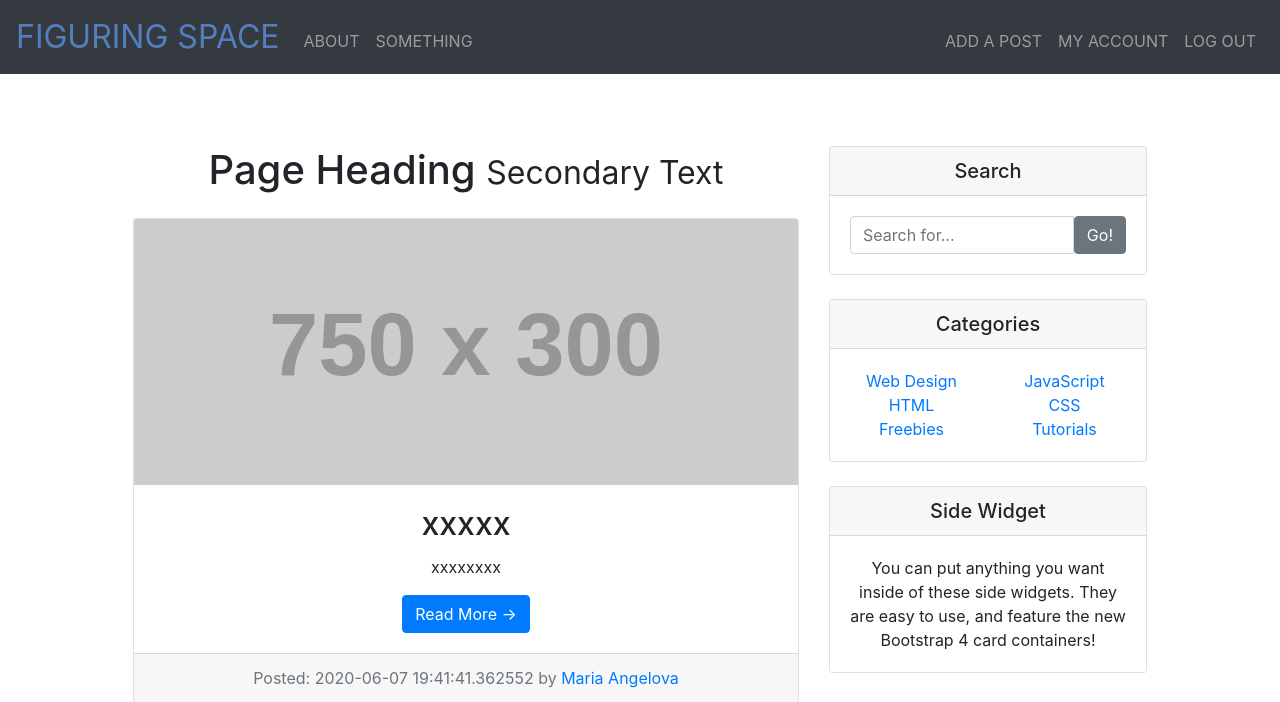
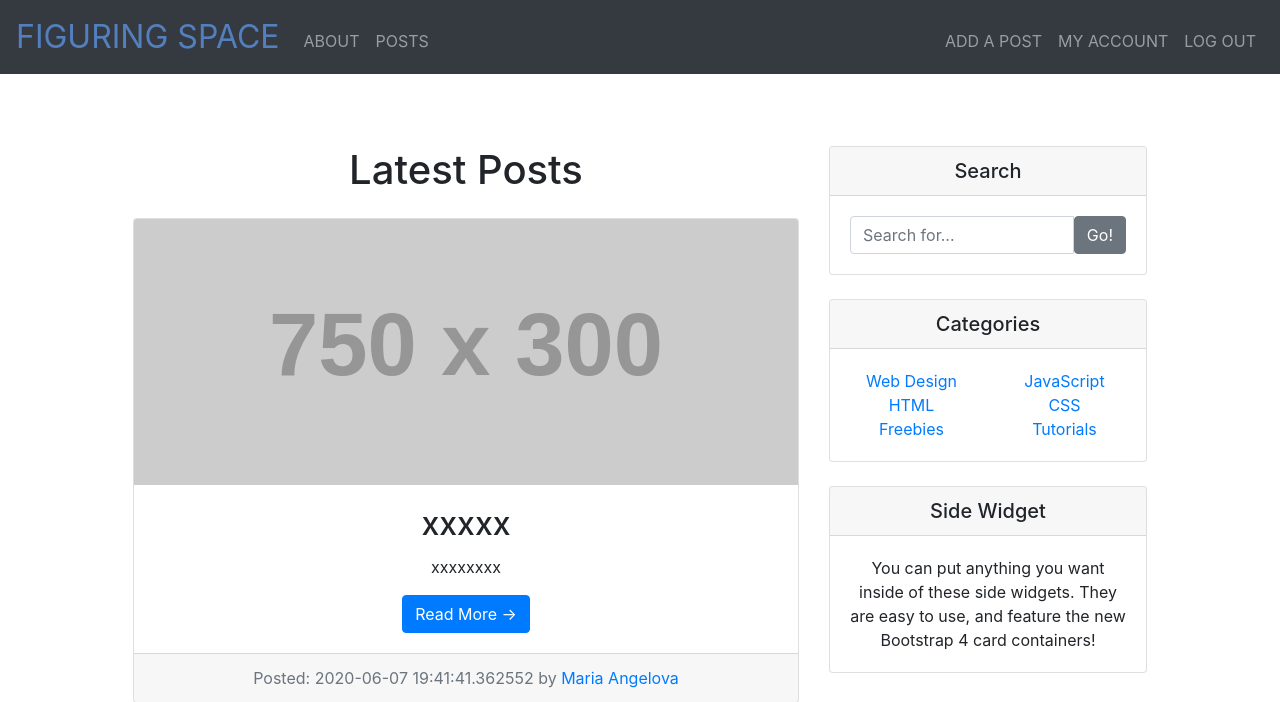
Before and after one commit to mariazangelova/flask-blog-app, a Flask app: page / in a window 1280 px wide. Shown: the top 702 px of the page. Run offline with Flask 2, Linux system fonts and the light colour scheme; a user stored in the database is signed in; data comes from the database, SQL or seed files in the repository; both versions use the stored data as it was after the commit; grey boxes labelled with a size stand in for pictures from a placeholder-image service; some libraries are stand-ins or nearby versions.

Commit message:
Display the name of the author for each post

```diff
--- a/app.py
+++ b/app.py
@@ -59,13 +59,16 @@ Session(app)
 
 
 @app.route("/")
-@login_required
 def index():
     posts = Post.query.join(User).order_by(desc(Post.date_posted)).all()
     return render_template("index.html", posts=posts)
 
+@app.route('/posts')
+def posts():
+    posts = Post.query.join(User).order_by(desc(Post.date_posted)).all()
+    return render_template("index.html", posts=posts)
+
 @app.route("/about")
-@login_required
 def about():
     return render_template("about.html")
 
@@ -178,16 +181,17 @@ def register():
     else:
         return render_template("register.html")
 
-@app.route('/posts')
-def posts():
-   return render_template("index.html")
+
 
 @app.route('/post/<id>')
+@login_required
 def post(id):
-    post = Post.query.filter_by(id=id).all()
-    return render_template("post.html", post=post[0])
+    post = Post.query.filter_by(id=id).first()
+    author = User.query.filter_by(id=post.author).first()
+    return render_template("post.html", post=post, author=author)
 
 @app.route('/add-post', methods=["GET", "POST"])
+@login_required
 def add_post():
     if request.method == "POST":
         try:
@@ -204,13 +208,15 @@ def add_post():
         except:
             error = "Something went wrong."
             return render_template("post_form.html", error=error)
-        return render_template("post.html", post=post)
+        author_data = User.query.filter_by(id=post.author).first()
+        return render_template("post.html", post=post, author=author_data)
     else:
         return render_template("post_form.html")
 
 
 # # Create a router for displaying a list of signed up users for an easy check
 @app.route('/users')
+@login_required
 def users():
     users = User.query.all()
     print(users)
--- a/templates/index.html
+++ b/templates/index.html
@@ -3,8 +3,7 @@
   <div class="row">
     <div class="col-md-8">
       <h1 class="my-4">
-        Page Heading
-        <small>Secondary Text</small>
+        Latest Posts
       </h1>
 
       <!-- Blog Post -->
--- a/templates/layout.html
+++ b/templates/layout.html
@@ -42,7 +42,7 @@
         <ul class="navbar-nav mr-auto mt-2">
           <li class="nav-item"><a class="nav-link" href="/about">ABOUT</a></li>
           <li class="nav-item">
-            <a class="nav-link" href="/something">SOMETHING</a>
+            <a class="nav-link" href="/posts">POSTS</a>
           </li>
         </ul>
         <ul class="navbar-nav ml-auto mt-2">
@@ -57,6 +57,9 @@
           </li>
         </ul>
         {% else %}
+        <ul class="navbar-nav mr-auto mt-2">
+          <li class="nav-item"><a class="nav-link" href="/about">ABOUT</a></li>
+        </ul>
         <ul class="navbar-nav ml-auto mt-2">
           <li class="nav-item">
             <a class="nav-link" href="/register">SIGN UP</a>
--- a/templates/post.html
+++ b/templates/post.html
@@ -14,7 +14,9 @@
     </p>
     <p class="card-text">
       <small class="text-muted">Posted on: {{post.date_posted}}</small>
-      <small class="text-muted">By {{post.author}}</small>
+      <small class="text-muted"
+        >By {{author.first_name}} {{author.last_name}}</small
+      >
     </p>
   </div>
 </div>
```
Also changed, not shown: blog.db.
